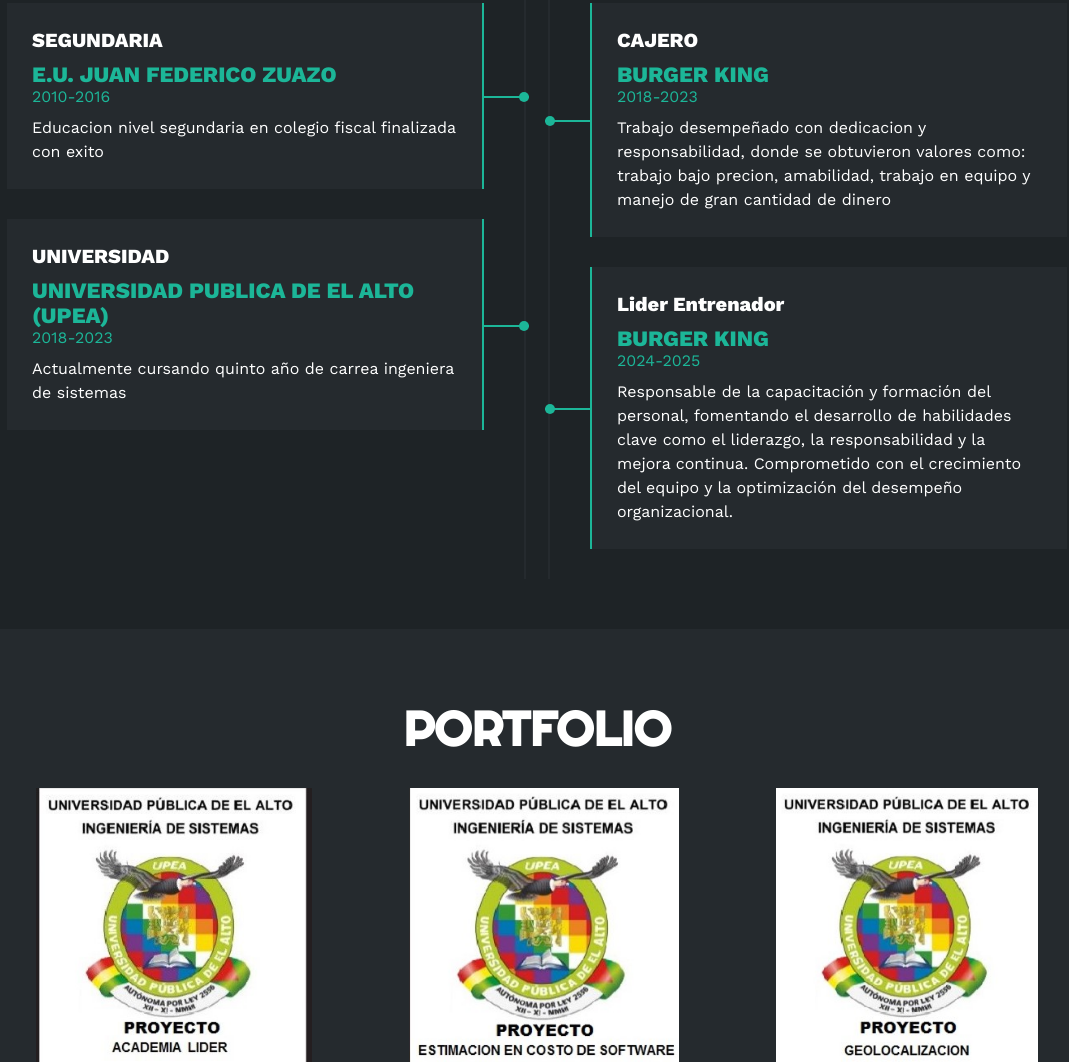
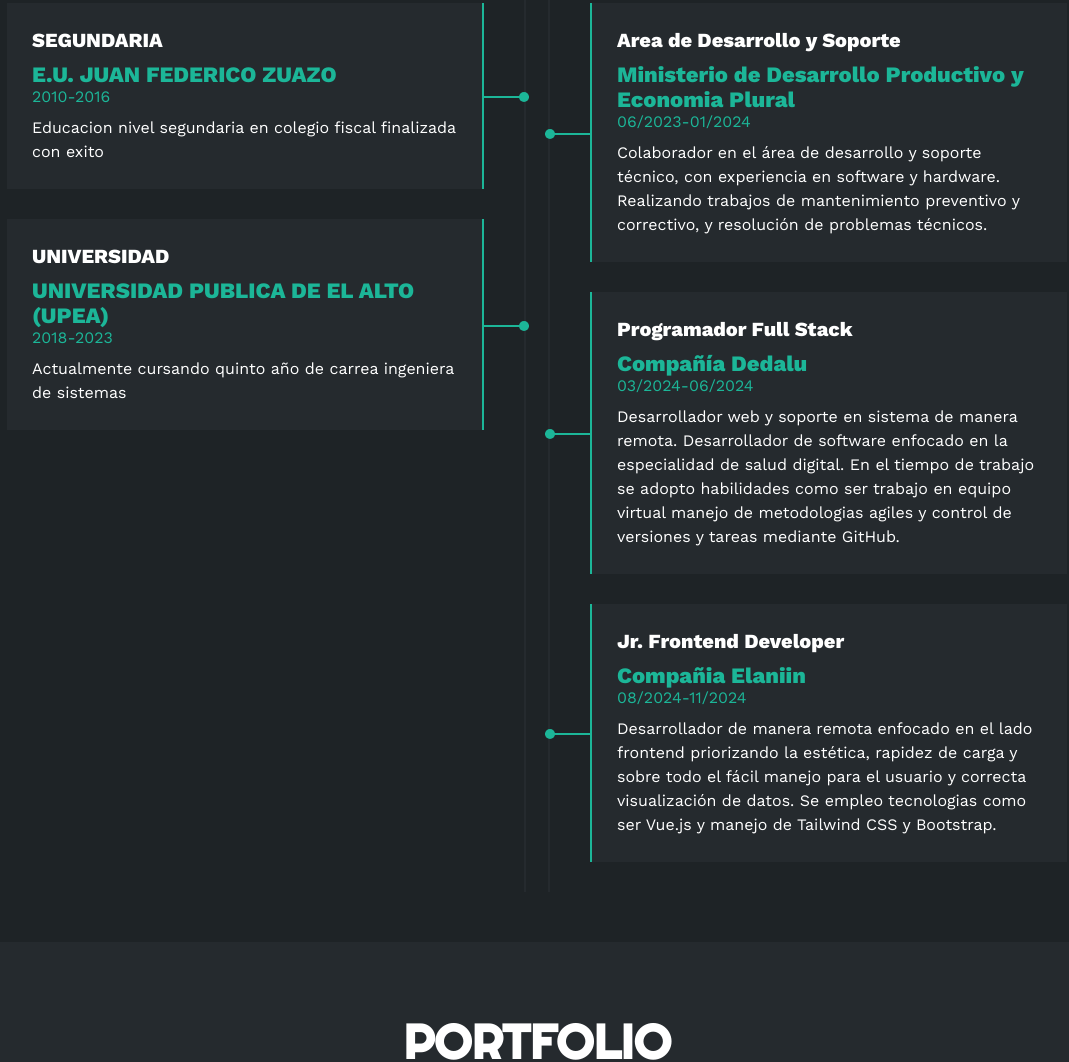
Before and after one commit to EdsonPacoL10/MiPortafolio, a plain HTML site: page index.html in a window 1280 px wide. Shown: the part 3372-4434 px from the top of the page, without its empty margins (103-1172 px from the left). Drawn offline with nearby package versions, Linux system fonts and the light colour scheme.

Commit message:
Update index.html

```diff
--- a/index.html
+++ b/index.html
@@ -333,19 +333,30 @@ function initLandbot() {
                 <div class="col derecha">
                     <h3>Experiencia de trabajo</h3>
                     <div class="item der">
-                        <h4>CAJERO</h4>
-                        <span class="casa">BURGER KING</span>
-                        <span class="fecha">2018-2023</span>
-                        <p>Trabajo desempeñado con dedicacion y responsabilidad, donde se obtuvieron valores como: trabajo bajo precion, amabilidad, trabajo en equipo y manejo de gran cantidad de dinero </p>
+                        <h4>Area de Desarrollo y Soporte</h4>
+                        <span class="casa">Ministerio de Desarrollo Productivo y Economia Plural</span>
+                        <span class="fecha">06/2023-01/2024</span>
+                        <p>Colaborador en el área de desarrollo y soporte técnico, con experiencia en software y hardware. Realizando trabajos de mantenimiento preventivo y correctivo, y
+resolución de problemas técnicos.
+</p>
                         <div class="conectord">
                             <div class="circulod"></div>
                         </div>
                     </div>
                     <div class="item der">
-                        <h4>Lider Entrenador</h4>
-                        <span class="casa">BURGER KING</span>
-                        <span class="fecha">2024-2025</span>
-                        <p>Responsable de la capacitación y formación del personal, fomentando el desarrollo de habilidades clave como el liderazgo, la responsabilidad y la mejora continua. Comprometido con el crecimiento del equipo y la optimización del desempeño organizacional.</p>
+                        <h4>Programador Full Stack</h4>
+                        <span class="casa">Compañía Dedalu</span>
+                        <span class="fecha">03/2024-06/2024</span>
+                        <p>Desarrollador web y soporte en sistema de manera remota. Desarrollador de software enfocado en la especialidad de salud digital. En el tiempo de trabajo se adopto habilidades como ser trabajo en equipo virtual manejo de metodologias agiles y control de versiones y tareas mediante GitHub.</p>
+                        <div class="conectord">
+                            <div class="circulod"></div>
+                        </div>
+                    </div>
+                    <div class="item der">
+                        <h4>Jr. Frontend Developer</h4>
+                        <span class="casa">Compañia Elaniin</span>
+                        <span class="fecha">08/2024-11/2024</span>
+                        <p>Desarrollador de manera remota enfocado en el lado frontend priorizando la estética, rapidez de carga y sobre todo el fácil manejo para el usuario y correcta visualización de datos. Se empleo tecnologias como ser Vue.js y manejo de Tailwind CSS y Bootstrap.</p>
                         <div class="conectord">
                             <div class="circulod"></div>
                         </div>
```
